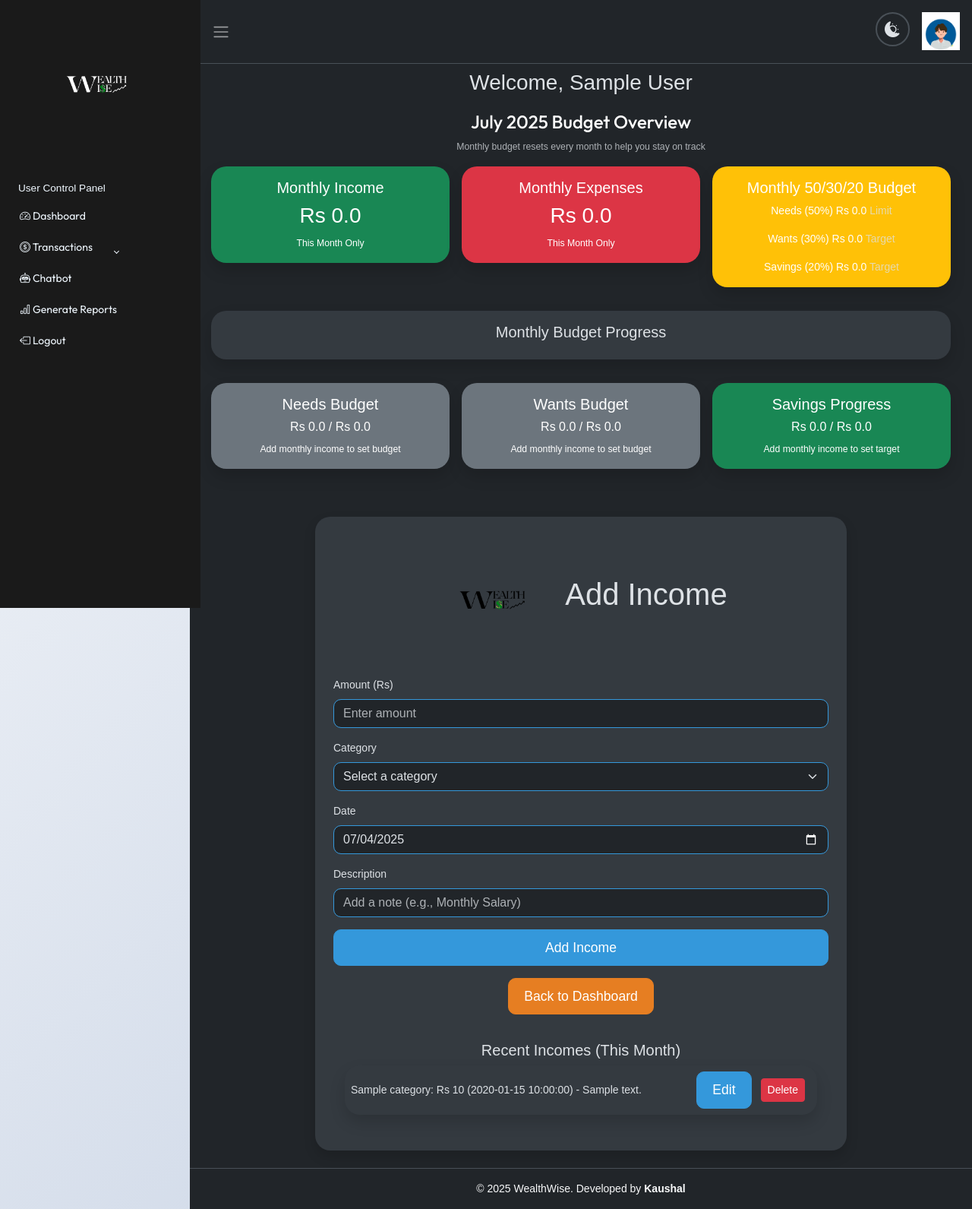
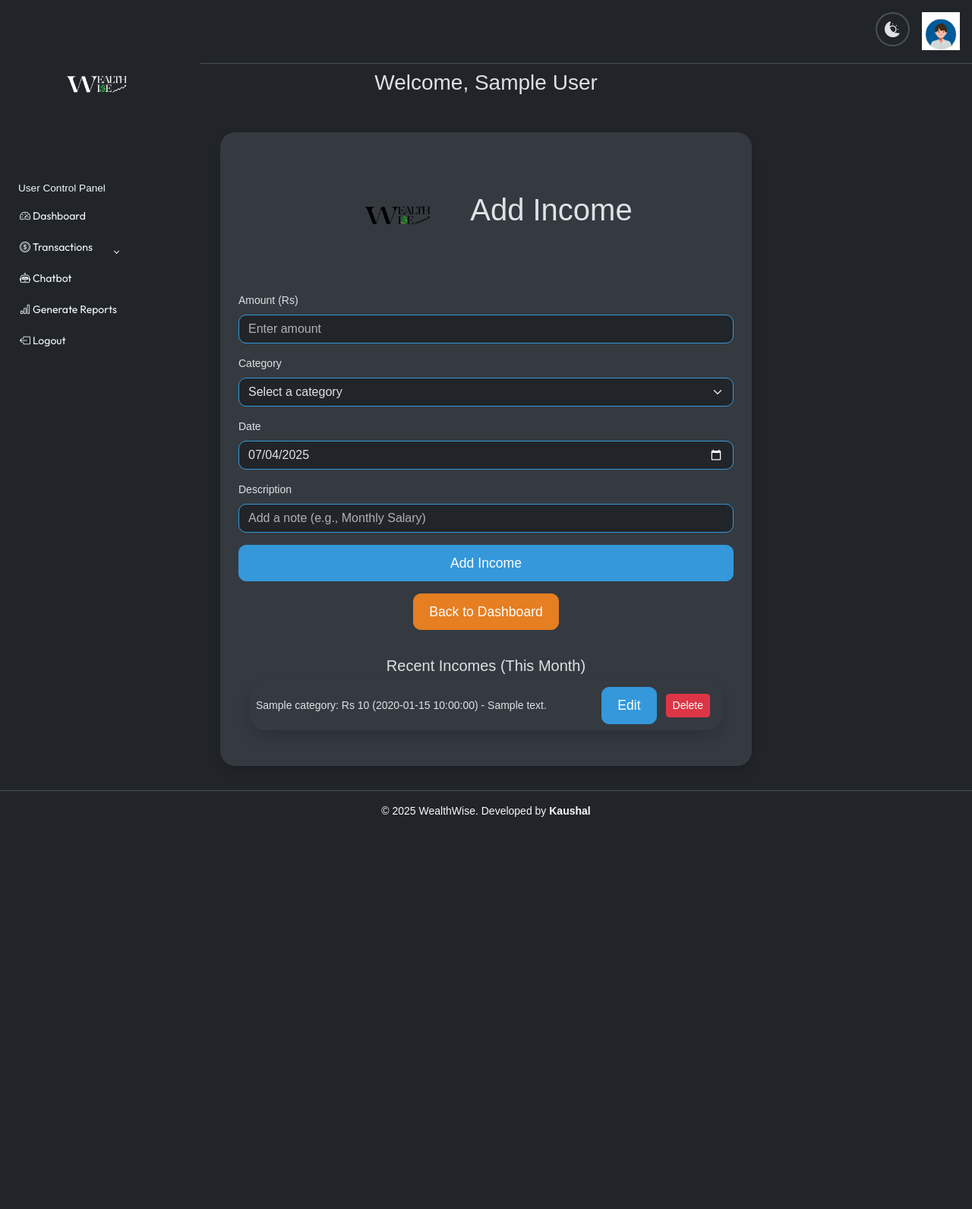
Before and after one commit to KaushallB/wealthwisehost, a Flask app: page /add_income/1 in a window 1280 px wide. Shown: the whole page at 76% size. After the commit the page ends 1075 px from the top, so only its background shows below. Run offline with Flask 3, Linux system fonts and the light colour scheme; the visitor is signed in with stand-in values (Sample User, id 1); a database or web service that is not in the repository returns one stand-in record (values such as "Sample title"); some libraries are stand-ins or nearby versions.

Commit message:
base.html fix

```diff
--- a/templates/base.html
+++ b/templates/base.html
@@ -85,6 +85,7 @@
         .dropdown-item label {
             width: 100%;
         }
+        /* New styles to handle sidebar collapse on small screens */
         #sidebar {
             position: fixed;
             top: 0;
@@ -94,42 +95,28 @@
             transition: transform 0.3s ease-in-out;
             transform: translateX(-100%);
             z-index: 1000;
-            background-color: #1a1a1a;
         }
         #sidebar.active {
             transform: translateX(0);
         }
+        @media (min-width: 768px) {
+            #sidebar {
+                transform: translateX(0);
+            }
+        }
         .main {
             margin-left: 0;
             transition: margin-left 0.3s ease-in-out;
-            min-height: 100vh;
         }
         #sidebar.active ~ .main {
             margin-left: 250px;
         }
         #sidebar-toggle {
             display: block;
-            margin-right: 10px;
-        }
-        .content {
-            padding-top: 20px;
-            padding-bottom: 20px;
-        }
-        .welcome-text {
-            margin-bottom: 15px;
-        }
-        .budget-overview {
-            margin-top: 20px;
-        }
-        .card {
-            margin-bottom: 15px;
         }
         @media (min-width: 768px) {
-            .main {
-                margin-left: 250px;
-            }
-            #sidebar {
-                transform: translateX(0);
+            #sidebar-toggle {
+                display: none;
             }
         }
     </style>
@@ -227,77 +214,7 @@
             <main class="content px-3 py-2">
                 <div class="container">
                     <div class="mb-3 text-center">
-                        <h3 class="welcome-text">Welcome, {{ user['full_name'] }}</h3>
-                        <div class="budget-overview text-center">
-                            <h4>July 2025 Budget Overview</h4>
-                            <small class="text-muted">Monthly budget resets every month to help you stay on track</small>
-                        </div>
-                    </div>
-                    <!-- Budget Cards -->
-                    <div class="row g-3">
-                        <div class="col-12 col-md-4">
-                            <div class="card text-white bg-success">
-                                <div class="card-body text-center">
-                                    <h5 class="card-title">Monthly Income</h5>
-                                    <h3 class="card-text">Rs 0.0</h3>
-                                    <p class="card-text"><small>This Month Only</small></p>
-                                </div>
-                            </div>
-                        </div>
-                        <div class="col-12 col-md-4">
-                            <div class="card text-white bg-danger">
-                                <div class="card-body text-center">
-                                    <h5 class="card-title">Monthly Expenses</h5>
-                                    <h3 class="card-text">Rs 0.0</h3>
-                                    <p class="card-text"><small>This Month Only</small></p>
-                                </div>
-                            </div>
-                        </div>
-                        <div class="col-12 col-md-4">
-                            <div class="card text-white bg-warning">
-                                <div class="card-body text-center">
-                                    <h5 class="card-title">Monthly 50/30/20 Budget</h5>
-                                    <p class="card-text">Needs (50%) Rs 0.0 <span class="text-muted">Limit</span></p>
-                                    <p class="card-text">Wants (30%) Rs 0.0 <span class="text-muted">Target</span></p>
-                                    <p class="card-text">Savings (20%) Rs 0.0 <span class="text-muted">Target</span></p>
-                                </div>
-                            </div>
-                        </div>
-                        <div class="col-12">
-                            <div class="card">
-                                <div class="card-body text-center">
-                                    <h5 class="card-title">Monthly Budget Progress</h5>
-                                    <!-- Placeholder for chart or progress -->
-                                </div>
-                            </div>
-                        </div>
-                        <div class="col-12 col-md-4">
-                            <div class="card text-white bg-secondary">
-                                <div class="card-body text-center">
-                                    <h5 class="card-title">Needs Budget</h5>
-                                    <h6 class="card-text">Rs 0.0 / Rs 0.0</h6>
-                                    <p class="card-text"><small>Add monthly income to set budget</small></p>
-                                </div>
-                            </div>
-                        </div>
-                        <div class="col-12 col-md-4">
-                            <div class="card text-white bg-secondary">
-                                <div class="card-body text-center">
-                                    <h5 class="card-title">Wants Budget</h5>
-                                    <h6 class="card-text">Rs 0.0 / Rs 0.0</h6>
-                                    <p class="card-text"><small>Add monthly income to set budget</small></p>
-                                </div>
-                            </div>
-                        </div>
-                        <div class="col-12 col-md-4">
-                            <div class="card text-white bg-success">
-                                <div class="card-body text-center">
-                                    <h5 class="card-title">Savings Progress</h5>
-                                    <h6 class="card-text">Rs 0.0 / Rs 0.0</h6>
-                                    <p class="card-text"><small>Add monthly income to set target</small></p>
-                                </div>
-                            </div>
-                        </div>
+                        <h3 class="welcome-text mb-0">Welcome, {{ user['full_name'] }}</h3>
                     </div>
                     <!-- Flash Messages -->
                     {% with messages = get_flashed_messages(with_categories=true) %}
@@ -310,6 +227,7 @@
                             {% endfor %}
                         {% endif %}
                     {% endwith %}
+                    <!-- Main content block -->
                     {% block main_content %}
                     {% endblock %}
                 </div>
@@ -337,20 +255,20 @@
                 main.classList.toggle('active');
             });
 
-            // Ensure sidebar is visible on larger screens by default
-            if (window.innerWidth >= 768) {
-                sidebar.classList.add('active');
-                main.classList.add('active');
+            // Collapse sidebar on page load for screens smaller than 768px
+            if (window.innerWidth < 768) {
+                sidebar.classList.remove('active');
+                main.classList.remove('active');
             }
 
-            // Adjust sidebar on resize
+            // Collapse sidebar when window is resized below 768px
             window.addEventListener('resize', function() {
-                if (window.innerWidth >= 768) {
+                if (window.innerWidth < 768) {
+                    sidebar.classList.remove('active');
+                    main.classList.remove('active');
+                } else {
                     sidebar.classList.add('active');
                     main.classList.add('active');
-                } else {
-                    sidebar.classList.remove('active');
-                    main.classList.remove('active');
                 }
             });
 
```
